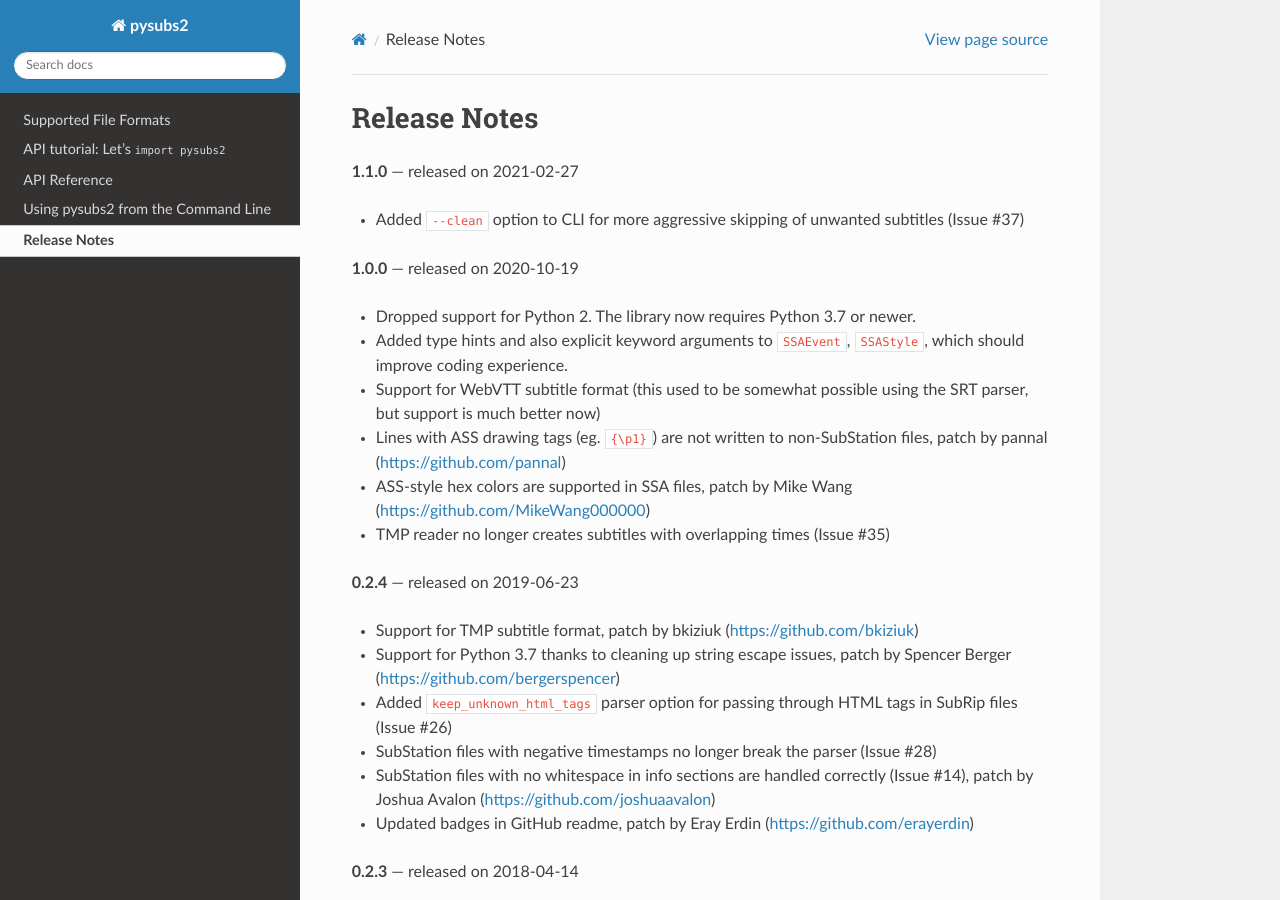
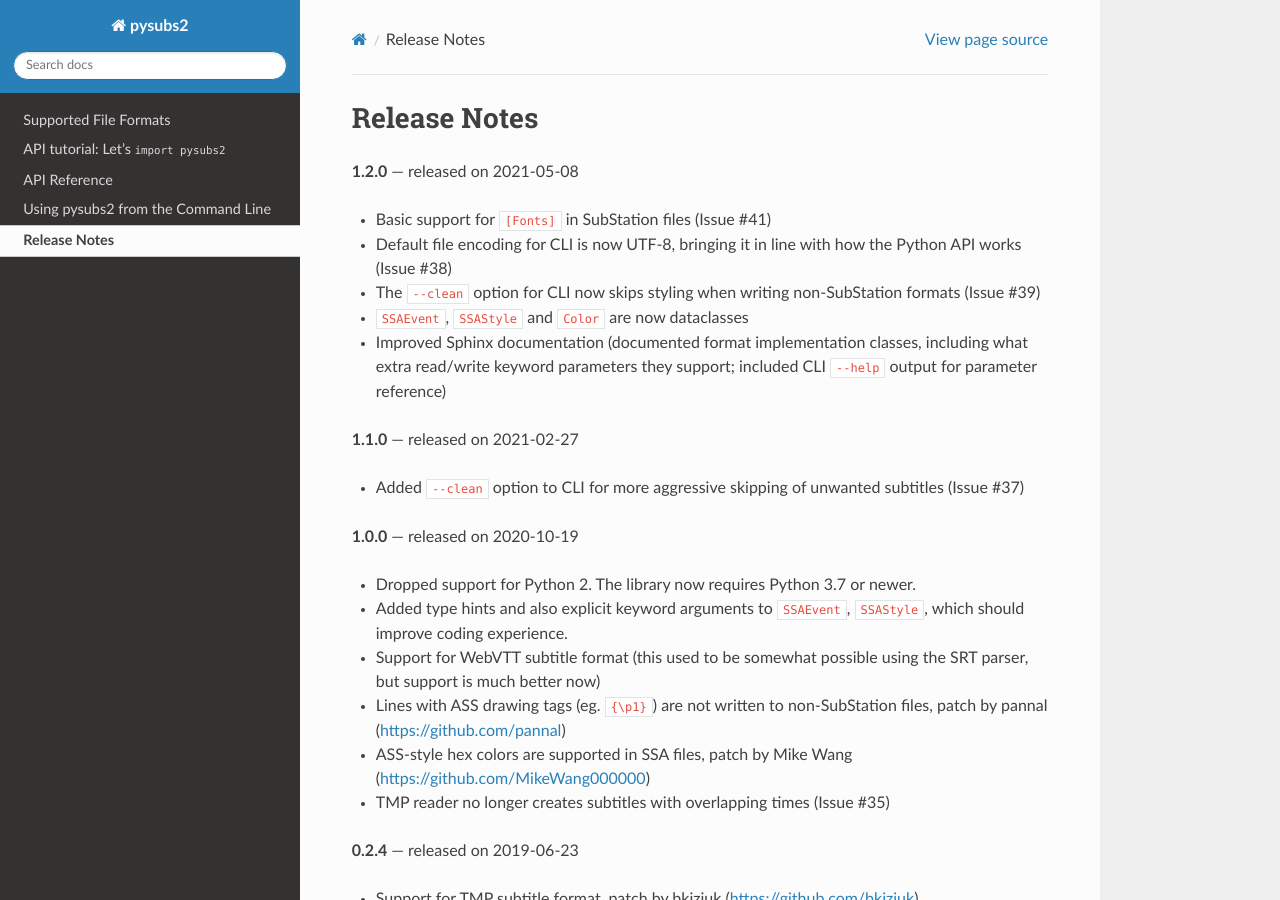
Before and after one commit to tkarabela/pysubs2, a Sphinx documentation site: the page built from docs/release-notes.rst, in a window 1280 px wide and 900 px high. Built offline with Sphinx 7.4.7 and the Read the Docs theme 2.0.0, drawn with Linux system fonts in a browser that asks for light colours; the version number could not be read and is left out.

Commit message:
Version 1.2.0 - release notes

```diff
--- a/docs/release-notes.rst
+++ b/docs/release-notes.rst
@@ -1,5 +1,14 @@
 Release Notes
 =============
+
+**1.2.0** --- released on 2021-05-08
+
+- Basic support for ``[Fonts]`` in SubStation files (Issue #41)
+- Default file encoding for CLI is now UTF-8, bringing it in line with how the Python API works (Issue #38)
+- The ``--clean`` option for CLI now skips styling when writing non-SubStation formats (Issue #39)
+- ``SSAEvent``, ``SSAStyle`` and ``Color`` are now dataclasses
+- Improved Sphinx documentation (documented format implementation classes, including what extra read/write
+  keyword parameters they support; included CLI ``--help`` output for parameter reference)
 
 **1.1.0** --- released on 2021-02-27
 
```
